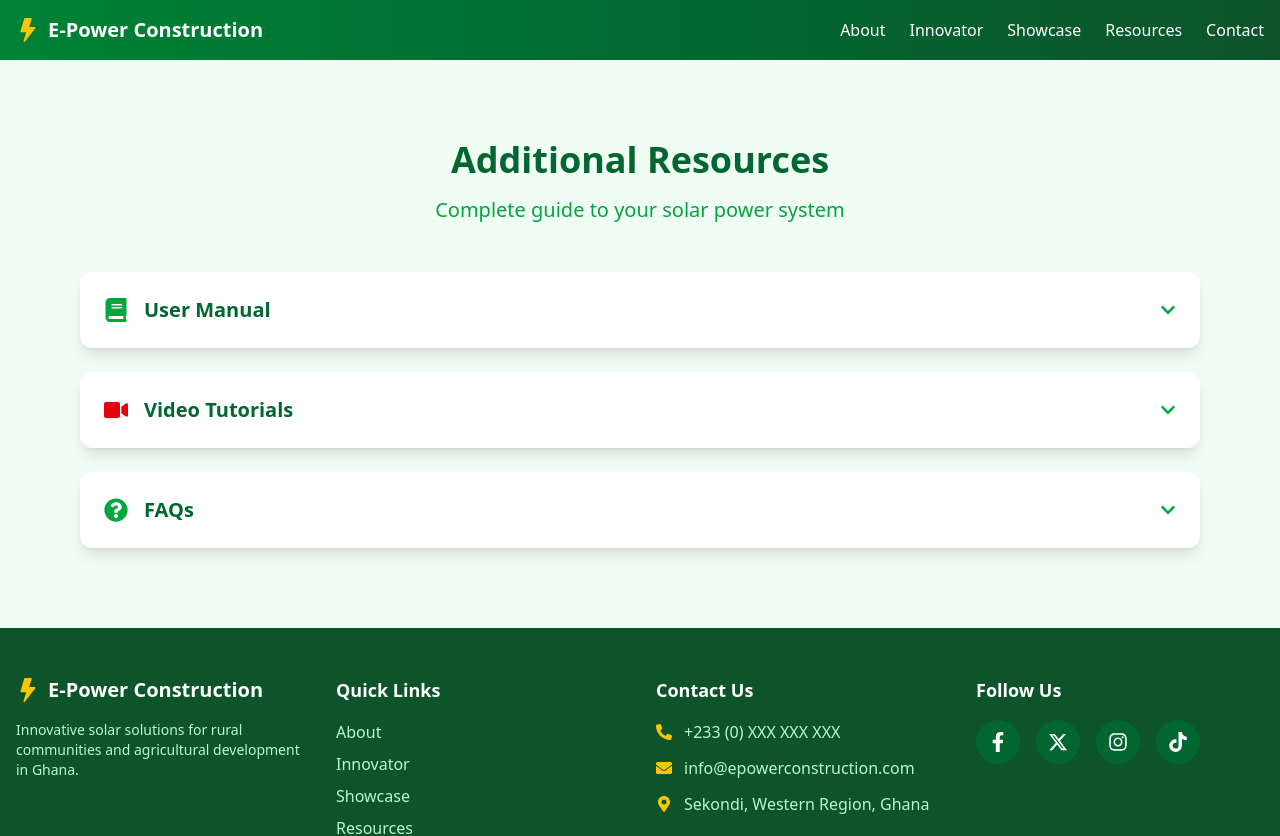
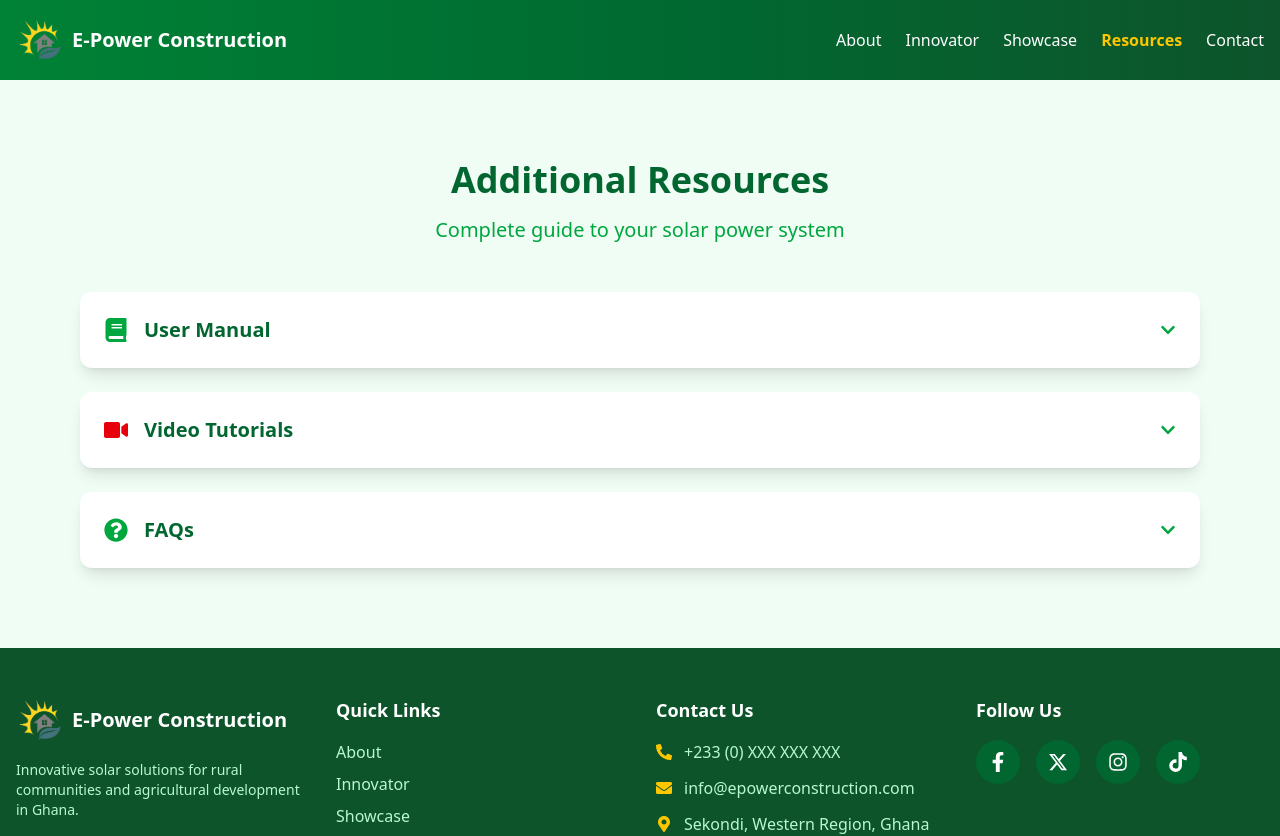
Before and after one commit to Theldra/yai, a React (Vite) app: page /resources in a window 1280 px wide. Shown: the top 836 px of the page. Built offline with nearby package versions, Linux system fonts and the light colour scheme.

Commit message:
Dev touches done

```diff
--- a/index.html
+++ b/index.html
@@ -2,7 +2,7 @@
 <html lang="en">
   <head>
     <meta charset="UTF-8" />
-    <link rel="icon" type="img/svg+xml" href="/vite.svg" />
+    <link rel="icon" type="img/svg+xml" href="/src/assets/images/e-power.png" />
     <meta name="viewport" content="width=device-width, initial-scale=1.0" />
     <title>E-Power Construction</title>
   </head>
--- a/src/components/Footer.jsx
+++ b/src/components/Footer.jsx
@@ -1,8 +1,8 @@
 import React from 'react';
 import { Link } from 'react-router-dom';
-import { BsFillLightningFill } from 'react-icons/bs';
 import { FaEnvelope, FaFacebookF, FaInstagram, FaMapMarkerAlt, FaPhoneAlt, FaTiktok } from 'react-icons/fa';
 import { FaXTwitter } from 'react-icons/fa6';
+import logo from '../assets/images/e-power.png';
 
 const Footer = () => {
   return (
@@ -12,7 +12,11 @@ const Footer = () => {
           {/* Logo and Description */}
           <div className="space-y-4">
             <div className="flex items-center space-x-2">
-              <BsFillLightningFill className="text-2xl text-yellow-400" />
+              <img
+                src={logo}
+                alt="E-Power Construction Logo"
+                className="h-12 w-auto"
+              />
               <span className="text-xl font-bold">E-Power Construction</span>
             </div>
             <p className="text-green-200 text-sm">
--- a/src/components/Navbar.jsx
+++ b/src/components/Navbar.jsx
@@ -1,17 +1,36 @@
 import React, { useState } from 'react';
 import { motion } from 'framer-motion';
-import { BsFillLightningFill } from 'react-icons/bs';
 import { MdClose, MdMenu } from 'react-icons/md';
-import { Link } from 'react-router-dom';
+import { Link, useLocation } from 'react-router-dom';
 import { useScrollToTop } from '../hooks/useScrollToTop';
+import logo from "../assets/images/e-power.png"
 
 const Navbar = () => {
     const [isMenuOpen, setIsMenuOpen] = useState(false);
+    const location = useLocation();
     useScrollToTop();
 
     const handleClick = () => {
         setIsMenuOpen(false);
     };
+
+    const isActive = (path) => {
+        return location.pathname === path;
+    };
+
+    const NavLink = ({ to, children }) => (
+        <Link
+            to={to}
+            onClick={handleClick}
+            className={`transition-colors ${
+                isActive(to)
+                    ? 'text-yellow-400 font-semibold'
+                    : 'text-white hover:text-green-200'
+            }`}
+        >
+            {children}
+        </Link>
+    );
 
     return (
         <nav className="bg-gradient-to-r from-green-700 to-green-900 text-white sticky top-0 z-50">
@@ -23,7 +42,11 @@ const Navbar = () => {
                             animate={{ opacity: 1 }}
                             className="flex items-center space-x-2"
                         >
-                            <BsFillLightningFill className="text-2xl text-yellow-400" />
+                            <img
+                                src={logo}
+                                alt="E-Power Construction Logo"
+                                className="h-12 w-auto"
+                            />
                             <span className="text-xl font-bold">E-Power Construction</span>
                         </motion.div>
                     </Link>
@@ -37,21 +60,11 @@ const Navbar = () => {
 
                     {/* Desktop Menu */}
                     <div className="hidden md:flex space-x-6">
-                        <Link to="/about" onClick={handleClick} className="hover:text-green-200 transition-colors">
-                            About
-                        </Link>
-                        <Link to="/innovator" onClick={handleClick} className="hover:text-green-200 transition-colors">
-                            Innovator
-                        </Link>
-                        <Link to="/showcase" onClick={handleClick} className="hover:text-green-200 transition-colors">
-                            Showcase
-                        </Link>
-                        <Link to="/resources" onClick={handleClick} className="hover:text-green-200 transition-colors">
-                            Resources
-                        </Link>
-                        <Link to="/contact" onClick={handleClick} className="hover:text-green-200 transition-colors">
-                            Contact
-                        </Link>
+                        <NavLink to="/about">About</NavLink>
+                        <NavLink to="/innovator">Innovator</NavLink>
+                        <NavLink to="/showcase">Showcase</NavLink>
+                        <NavLink to="/resources">Resources</NavLink>
+                        <NavLink to="/contact">Contact</NavLink>
                     </div>
                 </div>
 
@@ -62,11 +75,11 @@ const Navbar = () => {
                         animate={{ opacity: 1, y: 0 }}
                         className="md:hidden py-4 space-y-4"
                     >
-                        <Link to="/about" onClick={handleClick} className="block py-2 hover:text-green-200">About</Link>
-                        <Link to="/innovator" onClick={handleClick} className="block py-2 hover:text-green-200">Innovator</Link>
-                        <Link to="/showcase" onClick={handleClick} className="block py-2 hover:text-green-200">Showcase</Link>
-                        <Link to="/resources" onClick={handleClick} className="block py-2 hover:text-green-200">Resources</Link>
-                        <Link to="/contact" onClick={handleClick} className="block py-2 hover:text-green-200">Contact</Link>
+                        <NavLink to="/about">About</NavLink>
+                        <NavLink to="/innovator">Innovator</NavLink>
+                        <NavLink to="/showcase">Showcase</NavLink>
+                        <NavLink to="/resources">Resources</NavLink>
+                        <NavLink to="/contact">Contact</NavLink>
                     </motion.div>
                 )}
             </div>
--- a/src/pages/AdditionalResources.jsx
+++ b/src/pages/AdditionalResources.jsx
@@ -202,7 +202,6 @@ const AdditionalResources = () => {
                     transition={{ duration: 0.3 }}
                     className="overflow-hidden"
                   >
-                    <div className="p-6 border-t border-green-100">
                     {resource.id === 'faqs' ? (
                       <div className="grid md:grid-cols-2 gap-6">
                         {resource.content.map((faq, index) => (
@@ -249,9 +248,9 @@ const AdditionalResources = () => {
                                 {item.details?.map((section, idx) => (
                                   <div key={idx} className="bg-green-50 p-4 rounded-lg">
                                     <h5 className="font-semibold text-green-700 mb-3">{section.title}</h5>
-                                      <ul className="space-y-2 text-gray-600">
+                                    <ul className="grid grid-cols-1 gap-2 text-gray-600">
                                       {section.steps.map((step, stepIdx) => (
-                                          <li key={stepIdx} className="flex items-start space-x-2">
+                                        <li key={stepIdx} className="flex items-start space-x-2 bg-white p-2 rounded">
                                           <span className="text-green-500 mt-1">•</span>
                                           <span>{step}</span>
                                         </li>
@@ -282,7 +281,6 @@ const AdditionalResources = () => {
                         ))}
                       </div>
                     )}
-                    </div>
                   </motion.div>
                 )}
               </AnimatePresence>
```
Also changed, not shown: src/assets/images/e-power.png (added). Lines whose indentation alone changed are shown as unchanged.
